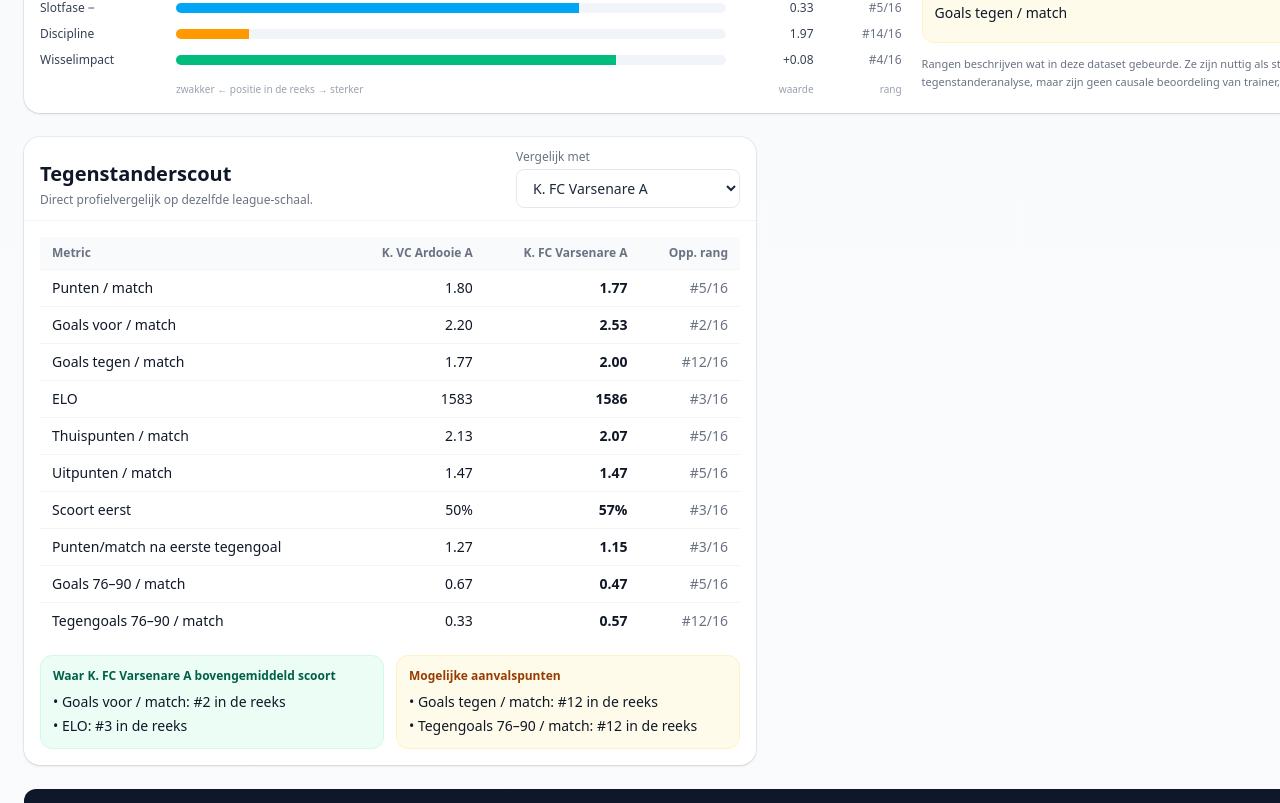
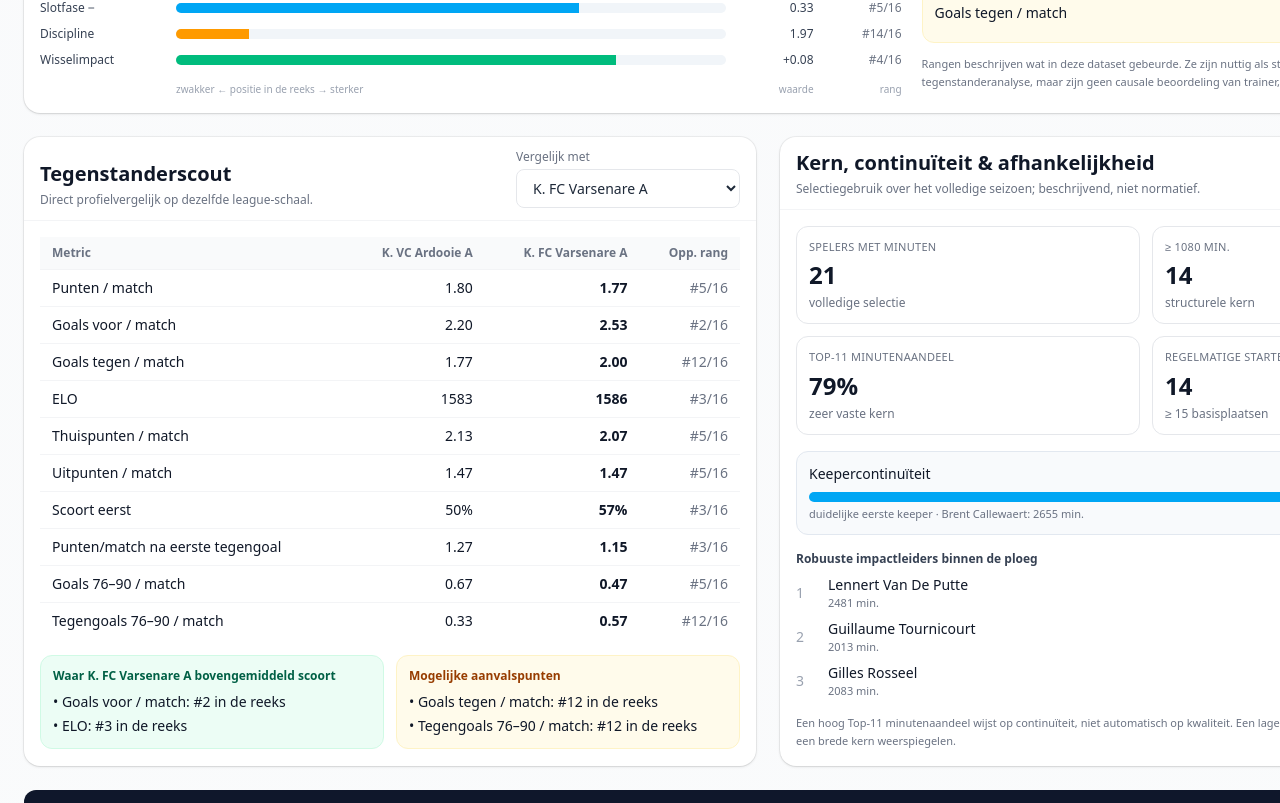
Before and after one commit to vjo18/RBFAdata, a React (Vite) app: page / in a window 1280 px wide. Shown: the part 820-1623 px from the top of the page. Built offline with nearby package versions, Linux system fonts and the light colour scheme.

Commit message:
Pass squad data into analyst cockpit

```diff
--- a/src/App.jsx
+++ b/src/App.jsx
@@ -3399,6 +3399,7 @@
           firstScorer={firstScorer}
           substitutionStats={substitutionStats}
           teamPlayerImpact={teamPlayerImpact}
+          playerStats={playerStats}
         />
 
         <section id="detailanalyse" className="mb-5 scroll-mt-4">
```
